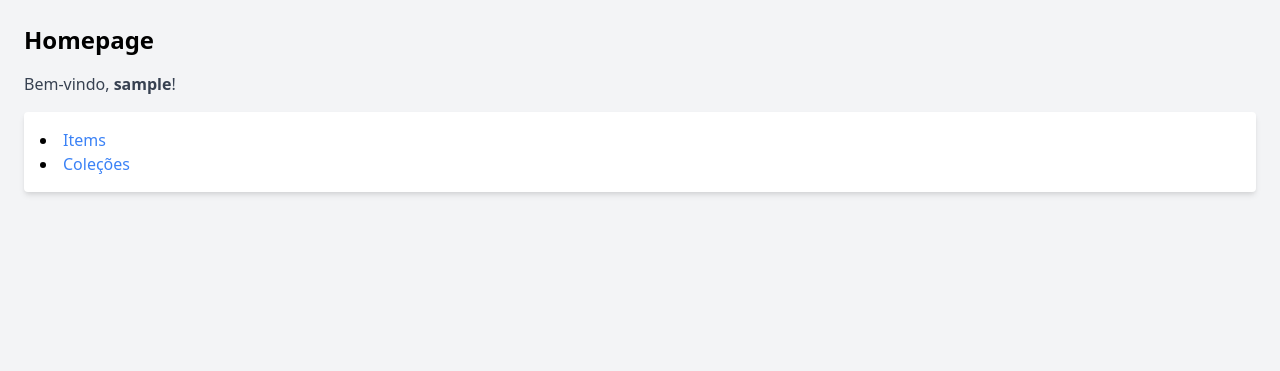
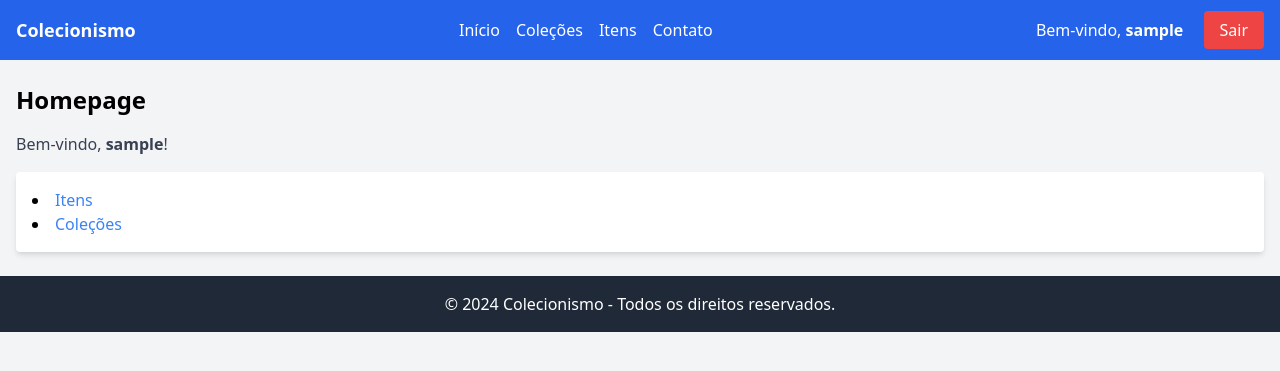
Before and after one commit to JoaoFrancoo/platColec, a PHP site: page / in a window 1280 px wide. Shown: the top 371 px of the page. Run offline with PHP 8.4, Linux system fonts and the light colour scheme; the visitor is signed in with stand-in values (Sample User, id 1).

Commit message:
estruturacao da homepage, header e footer destacados, aplicacao do tailwind

```diff
--- a/app/views/homePageView.php
+++ b/app/views/homePageView.php
@@ -6,7 +6,7 @@
     <title>Homepage</title>
     <link rel="stylesheet" href="https://cdn.jsdelivr.net/npm/tailwindcss@2.2.19/dist/tailwind.min.css">
 </head>
-<body class="bg-gray-100 p-6">
+<body class="bg-gray-100">
     <?php
         session_start();
         if (!isset($_SESSION['username'])) {
@@ -14,21 +14,52 @@
             exit;
         }
     ?>
+
+    <!-- Header -->
+    <header class="bg-blue-600 text-white py-4">
+        <div class="container mx-auto flex justify-between items-center px-4">
+            <div class="text-lg font-bold">
+                <a href="/" class="hover:text-gray-200">Colecionismo</a>
+            </div>
+            <nav>
+                <ul class="flex space-x-4">
+                    <li><a href="/" class="hover:text-gray-200">Início</a></li>
+                    <li><a href="/collections" class="hover:text-gray-200">Coleções</a></li>
+                    <li><a href="/items" class="hover:text-gray-200">Itens</a></li>
+                    <li><a href="/contact" class="hover:text-gray-200">Contato</a></li>
+                </ul>
+            </nav>
+            <div>
+                <?php if (isset($_SESSION['username'])): ?>
+                    <span class="mr-4">Bem-vindo, <strong><?= htmlspecialchars($_SESSION['username']); ?></strong></span>
+                    <a href="/logout" class="bg-red-500 px-4 py-2 rounded text-white hover:bg-red-600">Sair</a>
+                <?php else: ?>
+                    <a href="/login" class="bg-green-500 px-4 py-2 rounded text-white hover:bg-green-600">Entrar</a>
+                    <a href="/register" class="bg-gray-500 px-4 py-2 rounded text-white hover:bg-gray-600 ml-2">Registrar</a>
+                <?php endif; ?>
+            </div>
+        </div>
+    </header>
+
+    <!-- Main Content -->
+    <main class="container mx-auto mt-6 px-4">
         <h1 class="text-2xl font-bold mb-4">Homepage</h1>
-
         <p class="text-gray-700 mb-4">Bem-vindo, <span class="font-semibold"><?php echo htmlspecialchars($_SESSION['username']); ?></span>!</p>
-
         <ul class="list-disc list-inside bg-white p-4 rounded shadow-md">
             <li>
-            <a href="/items" class="text-blue-500 hover:underline">
-                Items
-            </a>
+                <a href="/items" class="text-blue-500 hover:underline">Itens</a>
             </li>
             <li>
-            <a href="/collections" class="text-blue-500 hover:underline">
-                Coleções
-            </a>
+                <a href="/collections" class="text-blue-500 hover:underline">Coleções</a>
             </li>
         </ul>
+    </main>
+
+    <!-- Footer -->
+    <footer class="bg-gray-800 text-white py-4 mt-6">
+        <div class="container mx-auto text-center">
+            <p>&copy; 2024 Colecionismo - Todos os direitos reservados.</p>
+        </div>
+    </footer>
 </body>
 </html>
```
Also changed, not shown: public/styles.css (+80 -0 lines). Lines whose indentation alone changed are shown as unchanged.
